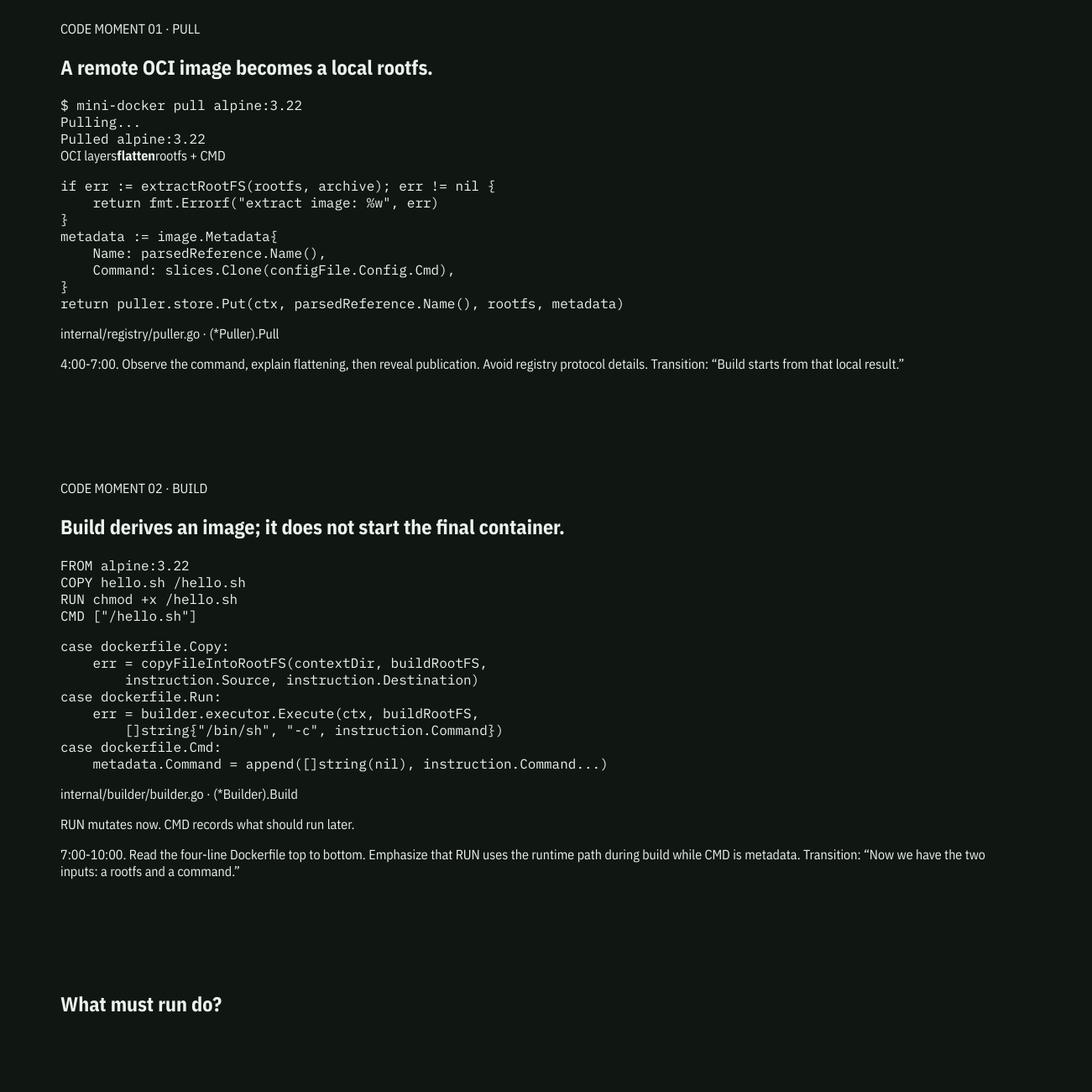
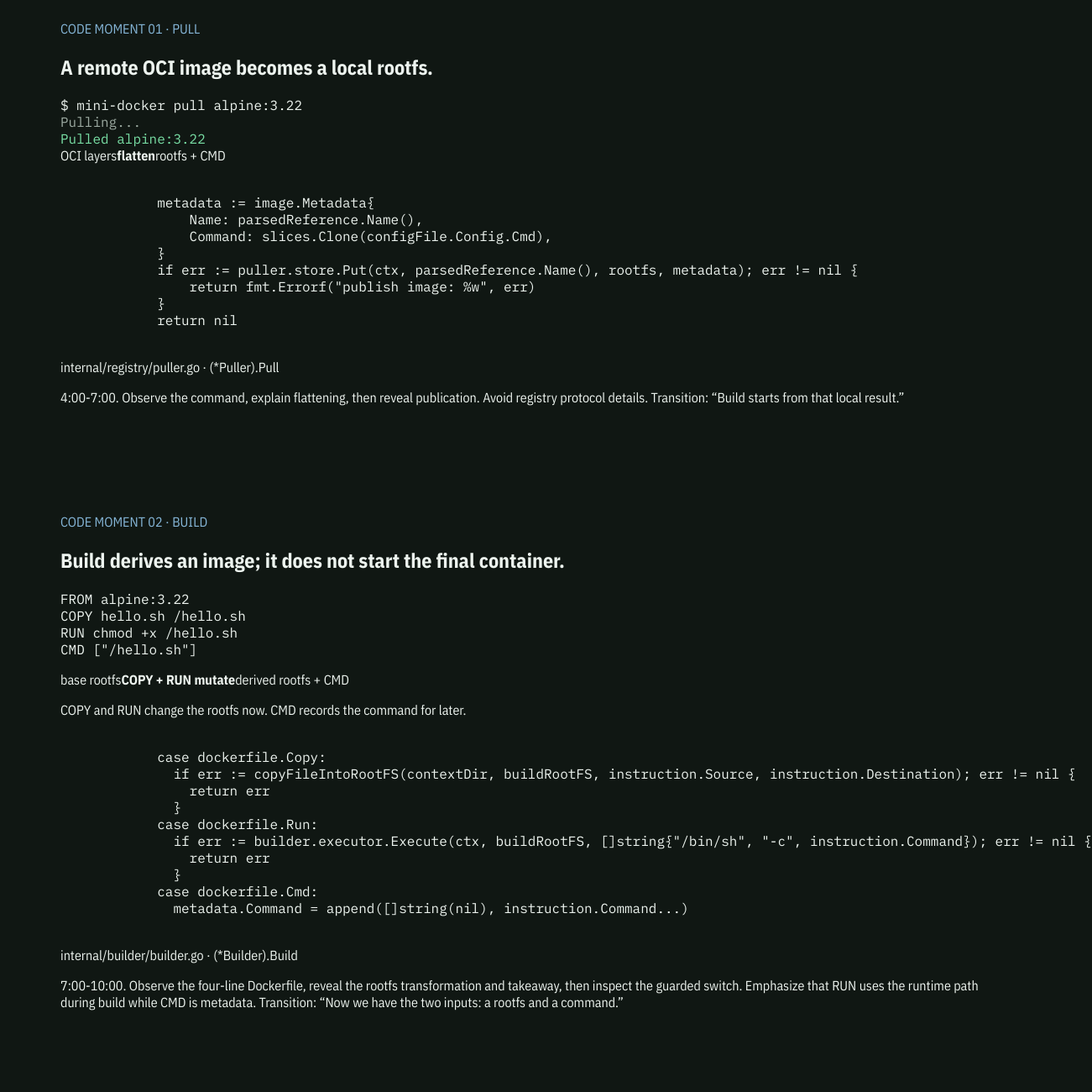
Before and after one commit to kocierik/mini-docker, a website built with Vite: page presentation/index.html in a window 1280 px wide. Shown: the part 800-2100 px from the top of the page at 84% size, 1301 px wide, since content can reach past the window. Built offline with nearby package versions, Linux system fonts and the light colour scheme; what reveal.js would draw is missing.

Commit message:
fix: address Task 2 presentation review

```diff
--- a/presentation/index.html
+++ b/presentation/index.html
@@ -41,14 +41,16 @@
             <div class="terminal"><span class="prompt">$</span> mini-docker pull alpine:3.22<br><span class="muted">Pulling...</span><br><span class="proof">Pulled alpine:3.22</span></div>
             <div class="blueprint fragment"><span>OCI layers</span><b>flatten</b><span>rootfs + CMD</span></div>
           </div>
-          <pre class="fragment"><code class="language-go" data-trim>if err := extractRootFS(rootfs, archive); err != nil {
-    return fmt.Errorf("extract image: %w", err)
-}
-metadata := image.Metadata{
-    Name: parsedReference.Name(),
-    Command: slices.Clone(configFile.Config.Cmd),
-}
-return puller.store.Put(ctx, parsedReference.Name(), rootfs, metadata)</code></pre>
+          <pre class="fragment"><code class="language-go" data-trim>
+            metadata := image.Metadata{
+                Name: parsedReference.Name(),
+                Command: slices.Clone(configFile.Config.Cmd),
+            }
+            if err := puller.store.Put(ctx, parsedReference.Name(), rootfs, metadata); err != nil {
+                return fmt.Errorf("publish image: %w", err)
+            }
+            return nil
+          </code></pre>
           <p class="source">internal/registry/puller.go · (*Puller).Pull</p>
           <aside class="notes">4:00-7:00. Observe the command, explain flattening, then reveal publication. Avoid registry protocol details. Transition: “Build starts from that local result.”</aside>
         </section>
@@ -61,18 +63,25 @@ return puller.store.Put(ctx, parsedReference.Name(), rootfs, metadata)</code></p
 COPY hello.sh /hello.sh
 RUN chmod +x /hello.sh
 CMD ["/hello.sh"]</code></pre>
-            <pre class="fragment"><code class="language-go" data-trim>case dockerfile.Copy:
-    err = copyFileIntoRootFS(contextDir, buildRootFS,
-        instruction.Source, instruction.Destination)
-case dockerfile.Run:
-    err = builder.executor.Execute(ctx, buildRootFS,
-        []string{"/bin/sh", "-c", instruction.Command})
-case dockerfile.Cmd:
-    metadata.Command = append([]string(nil), instruction.Command...)</code></pre>
+            <div class="fragment">
+              <div class="blueprint"><span>base rootfs</span><b>COPY + RUN mutate</b><span>derived rootfs + CMD</span></div>
+              <p class="takeaway">COPY and RUN change the rootfs now. CMD records the command for later.</p>
+            </div>
           </div>
+            <pre class="fragment"><code class="language-go" data-trim>
+            case dockerfile.Copy:
+              if err := copyFileIntoRootFS(contextDir, buildRootFS, instruction.Source, instruction.Destination); err != nil {
+                return err
+              }
+            case dockerfile.Run:
+              if err := builder.executor.Execute(ctx, buildRootFS, []string{"/bin/sh", "-c", instruction.Command}); err != nil {
+                return err
+              }
+            case dockerfile.Cmd:
+              metadata.Command = append([]string(nil), instruction.Command...)
+            </code></pre>
           <p class="source">internal/builder/builder.go · (*Builder).Build</p>
-          <p class="takeaway fragment">RUN mutates now. CMD records what should run later.</p>
-          <aside class="notes">7:00-10:00. Read the four-line Dockerfile top to bottom. Emphasize that RUN uses the runtime path during build while CMD is metadata. Transition: “Now we have the two inputs: a rootfs and a command.”</aside>
+          <aside class="notes">7:00-10:00. Observe the four-line Dockerfile, reveal the rootfs transformation and takeaway, then inspect the guarded switch. Emphasize that RUN uses the runtime path during build while CMD is metadata. Transition: “Now we have the two inputs: a rootfs and a command.”</aside>
         </section>
         <section data-slide="run-contract"><h2>What must run do?</h2></section>
         <section data-slide="namespaces"><h2>Re-exec + namespaces</h2></section>
--- a/presentation/theme.css
+++ b/presentation/theme.css
@@ -10,6 +10,10 @@
 
 body { background: var(--surface); }
 .reveal { color: var(--ink); font-family: "IBM Plex Sans Condensed", sans-serif; }
+.reveal .proof { color: var(--proof); }
+.reveal .data { color: var(--data); }
+.reveal .runtime { color: var(--runtime); }
+.reveal .muted { color: var(--muted); }
 .reveal .slides { text-align: left; }
 .reveal .slides > section { box-sizing: border-box; height: 100%; padding: 56px 64px; }
 .reveal h1, .reveal h2, .reveal h3 { color: var(--ink); font-family: inherit; letter-spacing: 0; text-transform: none; }
```
Also changed, not shown: presentation/tests/deck.spec.js (+18 -6 lines).
